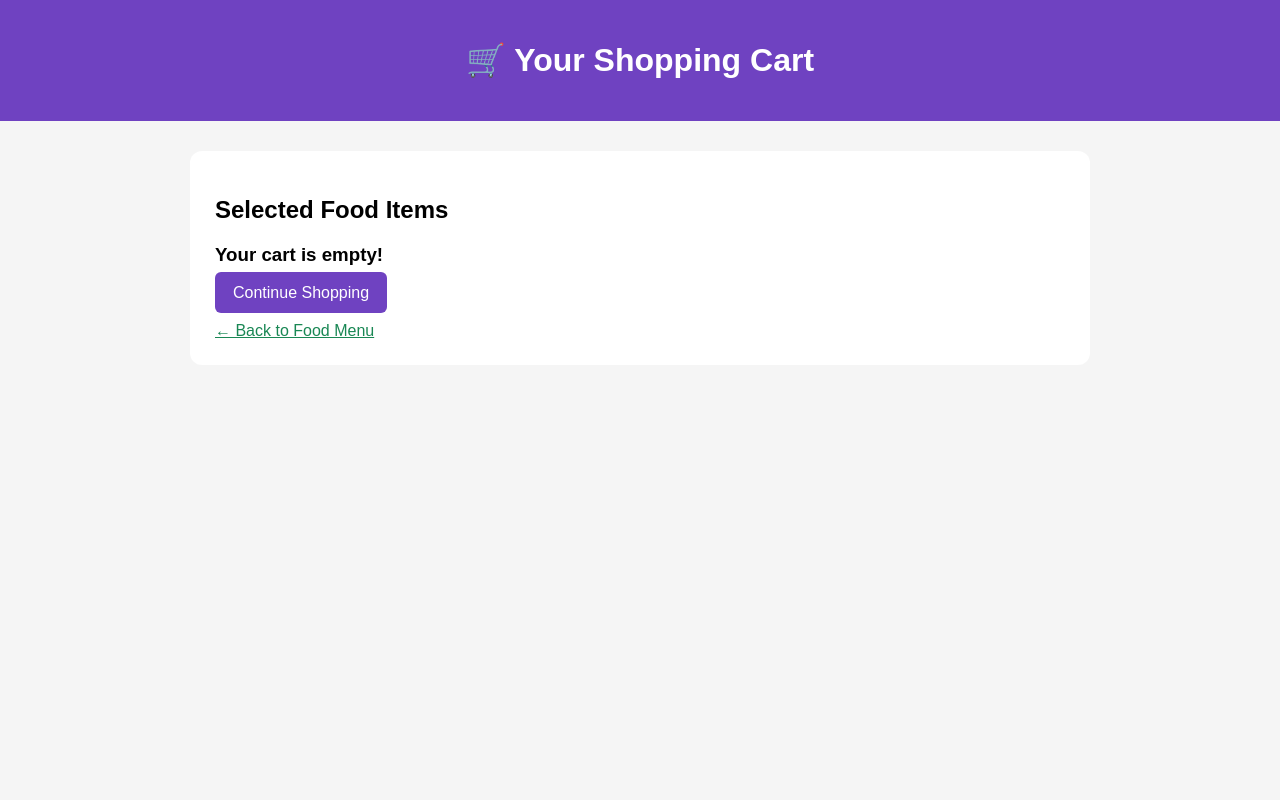
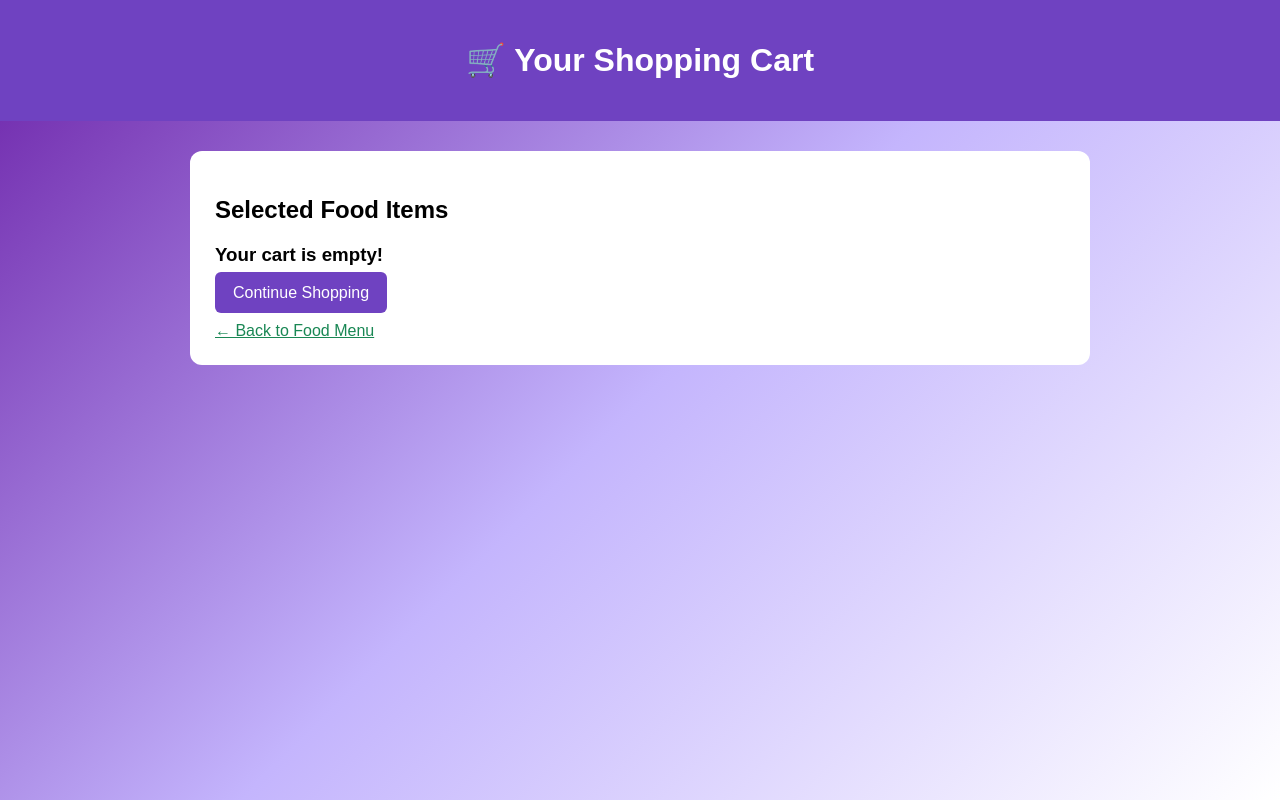
Before and after one commit to simonnnnnnn19-blip/tasty-bites-online-food-ordering, a Flask app: page /cart in a window 1280 px wide. Run offline with Flask 3, Linux system fonts and the light colour scheme; data comes from the database, SQL or seed files in the repository.

Commit message:
Update cart.html

```diff
--- a/templates/cart.html
+++ b/templates/cart.html
@@ -7,10 +7,17 @@
 
     <style>
         body {
-            font-family: Arial, sans-serif;
-            background: #f5f5f5;
-            margin: 0;
-        }
+    font-family: Arial, sans-serif;
+    background: linear-gradient(
+        135deg,
+        #6b21a8 0%,
+        #c4b5fd 50%,
+        #ffffff 100%
+    );
+    background-attachment: fixed;
+    min-height: 100vh;
+    margin: 0;
+}
 
         header {
             background: #6f42c1;
```
